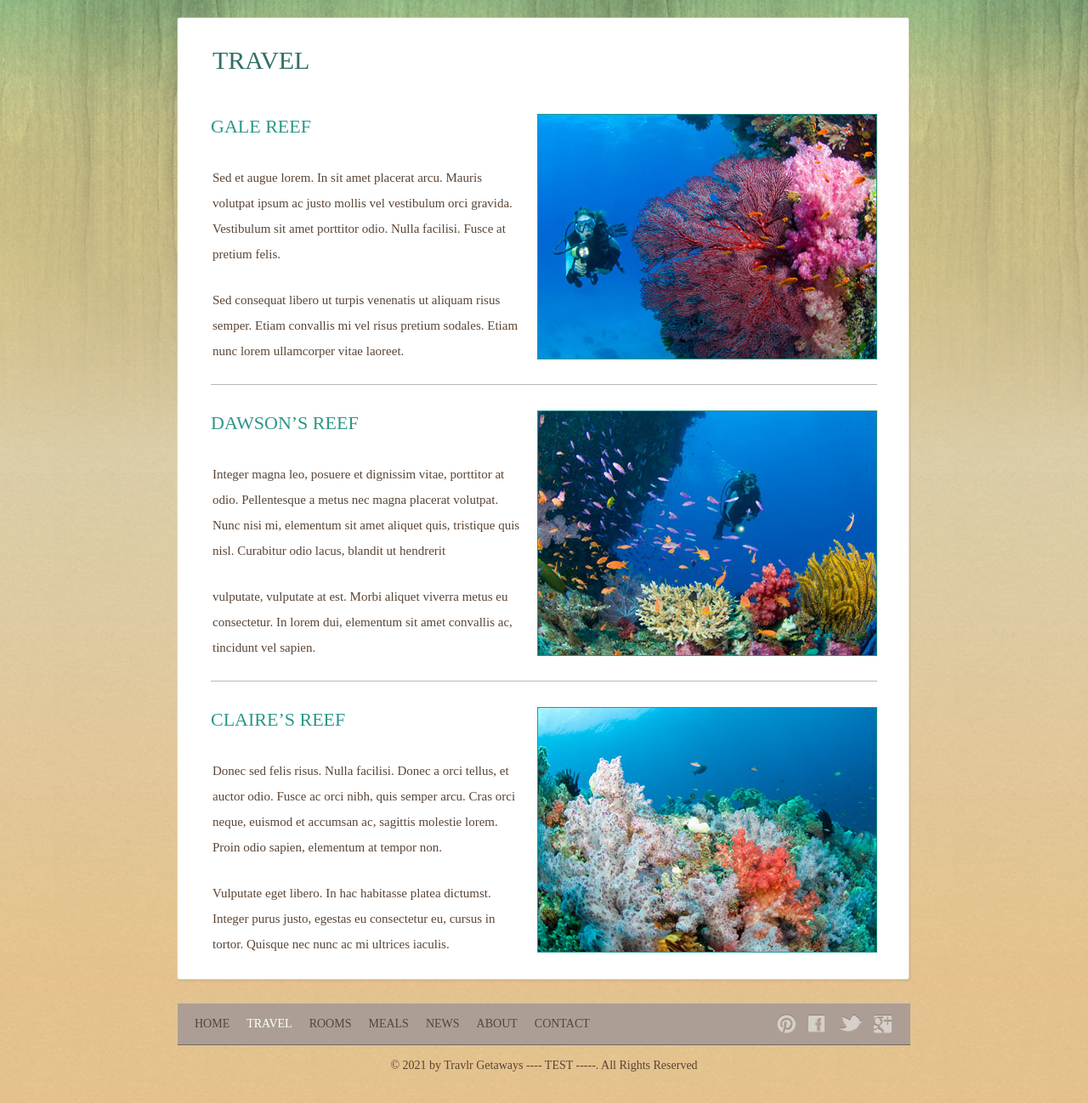
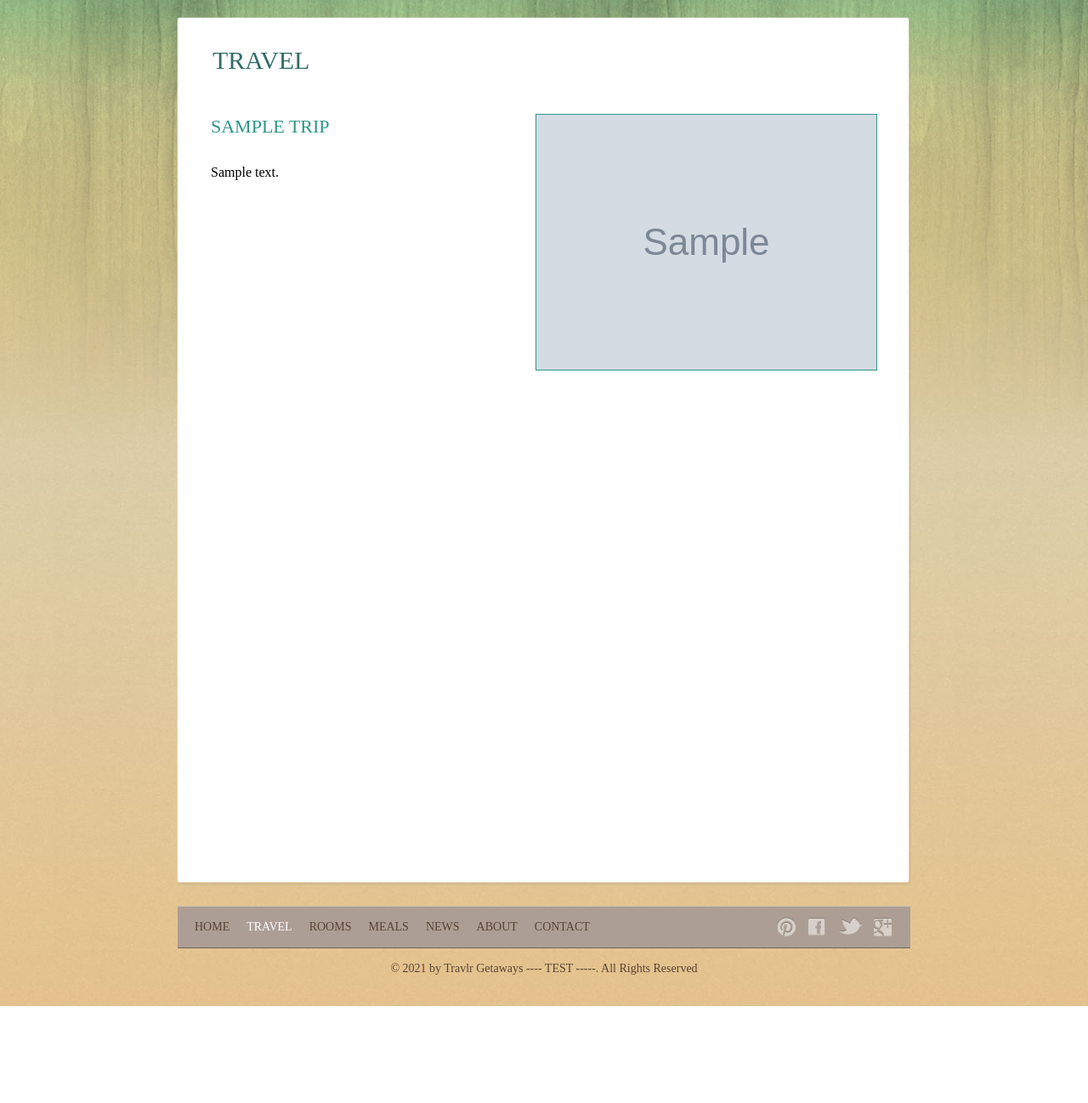
Before and after one commit to cbax07/CS465, a Node server app: template app_server/views/travel.hbs in a window 1280 px wide. Shown: the part 196-1494 px from the top of the page at 85% size. After the commit the page ends 1380 px from the top, so only its background shows below. Run offline with Node 20, Linux system fonts and the light colour scheme; the template is opened without the code that fills it: most values are stand-ins (such as "Sample title", 1, 10 or a date in 2020); grey boxes marked "Sample" are stand-in pictures; some libraries are stand-ins or nearby versions.

Commit message:
Convert travel template from static data to dynamic JSON

```diff
--- a/app_server/controllers/travel.js
+++ b/app_server/controllers/travel.js
@@ -1,6 +1,10 @@
+const fs = require('fs');
+const trips = JSON.parse(fs.readFileSync('./data/trips.json', 'utf8'));
+
 // GET travel view
 const travel = (req, res) => {
-    res.render('travel', {title: 'Travlr Getaways'});
+    pageTitle = process.env.npm_package_description + ' - Travel';
+    res.render('travel', {title: pageTitle, trips});
 };
 
 module.exports = {
--- a/app_server/views/travel.hbs
+++ b/app_server/views/travel.hbs
@@ -16,43 +16,20 @@
 						<div class="body">
 							<h1>Travel</h1>
 							<ul id="sites">
+								{{#each trips}}
 								<li>
-									<a href=“travel.html"><img src="images/reef1.jpg" alt="Img"></a>
-									<h2><a href=“travel.html">Gale Reef</a></h2>
-									<p>
-										Sed et augue lorem. In sit amet placerat arcu. Mauris volutpat ipsum ac justo mollis vel vestibulum orci gravida. Vestibulum sit amet porttitor odio. Nulla facilisi. Fusce at pretium felis.
-									</p>
-									<p>
-										Sed consequat libero ut turpis venenatis ut aliquam risus semper. Etiam convallis mi vel risus pretium sodales. Etiam nunc lorem ullamcorper vitae laoreet.
-									</p>
+									<a href=“/travel"><img src="images/{{this.image}}" alt="Img"></a>
+									<h2><a href=“/travel">{{this.name}}</a></h2>
+									{{{this.description}}}
 								</li>
-								<li>
-									<a href=“travel.html"><img src="images/reef2.jpg" alt="Img"></a>
-									<h2><a href=“travel.html">Dawson’s Reef</a></h2>
-									<p>
-										Integer magna leo, posuere et dignissim vitae, porttitor at odio. Pellentesque a metus nec magna placerat volutpat. Nunc nisi mi, elementum sit amet aliquet quis, tristique quis nisl. Curabitur odio lacus, blandit ut hendrerit
-									</p>
-									<p>
-										vulputate, vulputate at est. Morbi aliquet viverra metus eu consectetur. In lorem dui, elementum sit amet convallis ac, tincidunt vel sapien.
-									</p>
-								</li>
-								<li>
-									<a href=“travel.html"><img src="images/reef3.jpg" alt="Img"></a>
-									<h2><a href=“travel.html">Claire’s REEF</a></h2>
-									<p>
-										Donec sed felis risus. Nulla facilisi. Donec a orci tellus, et auctor odio. Fusce ac orci nibh, quis semper arcu. Cras orci neque, euismod et accumsan ac, sagittis molestie lorem. Proin odio sapien, elementum at tempor non.
-									</p>
-									<p>
-										Vulputate eget libero. In hac habitasse platea dictumst. Integer purus justo, egestas eu consectetur eu, cursus in tortor. Quisque nec nunc ac mi ultrices iaculis.
-									</p>
-								</li>
+                                {{/each}}
 							</ul>
 						</div>
 					</div>
 				</div>
 			</div>
 		</div>
-		{{> footer}}
+		    {{> footer}}
 	</div>
 </body>
 </html>
--- /dev/null
+++ b/data/trips.json
@@ -0,0 +1,17 @@
+[
+    {
+        "name": "Gale Reef",
+        "image": "reef1.jpg",
+        "description": "<p> At Gale... Sed et augue lorem. In sit amet placerat arcu. Mauris volutpat ipsum ac justo mollis vel vestibulum orci gravida. Vestibulum sit amet porttitor odio. Nulla facilisi. Fusce at pretium felis. </p> <p> Sed consequat libero ut turpis venenatis ut aliquam risus semper. Etiam convallis mi vel risus pretium sodales. Etiam nunc lorem ullamcorper vitae laoreet. </p>"
+    },
+    {
+        "name": "Dawson's Reef",
+        "image": "reef2.jpg",
+        "description": "<p> At Dawson's... Integer magna leo, posuere et dignissim vitae, porttitor at odio. Pellentesque a metus nec magna placerat volutpat. Nunc nisi mi, elementum sit amet aliquet quis, tristique quis nisl. Curabitur odio lacus, blandit ut hendrerit </p> <p> vulputate, vulputate at est. Morbi aliquet viverra metus eu consectetur. In lorem dui, elementum sit amet convallis ac, tincidunt vel sapien. </p>"
+    },
+    {
+        "name": "Claire's Reef",
+        "image": "reef3.jpg",
+        "description": "<p> At Claire's... Donec sed felis risus. Nulla facilisi. Donec a orci tellus, et auctor odio. Fusce ac orci nibh, quis semper arcu. Cras orci neque, euismod et accumsan ac, sagittis molestie lorem. Proin odio sapien, elementum at tempor non. </p> <p> Vulputate eget libero. In hac habitasse platea dictumst. Integer purus justo, egestas eu consectetur eu, cursus in tortor. Quisque nec nunc ac mi ultrices iaculis. </p>"
+    }
+]
--- a/package.json
+++ b/package.json
@@ -1,6 +1,8 @@
 {
   "name": "travlr",
-  "version": "0.0.0",
+  "version": "1.0.0",
+  "description": "Travlr Getaways",
+  "author": "Corey Denny",
   "private": true,
   "scripts": {
     "start": "node ./bin/www"
```
Also changed, not shown: 1 other file.
